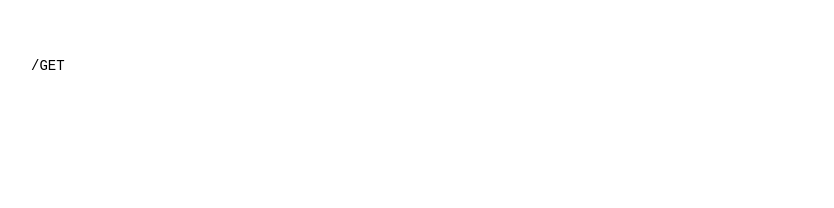
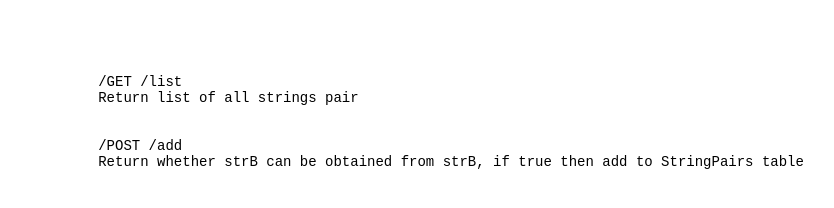
Before and after one commit to sadi304/express-app-string-matcher, a website: page public/index.html in a window 1280 px wide. Shown: the whole page, without its empty margins (27-861 px from the left). Drawn offline with Linux system fonts and the light colour scheme.

Commit message:
Update index.html

```diff
--- a/public/index.html
+++ b/public/index.html
@@ -6,9 +6,16 @@
   </head>
 
   <body>
+    <pre>
       <code>
-    /GET
+        /GET /list
+        Return list of all strings pair
       </code>
+      <code>
+        /POST /add
+        Return whether strB can be obtained from strB, if true then add to StringPairs table
+      </code>
+    </pre>
   </body>
 
 </html>
```
Lines whose indentation alone changed are shown as unchanged.
